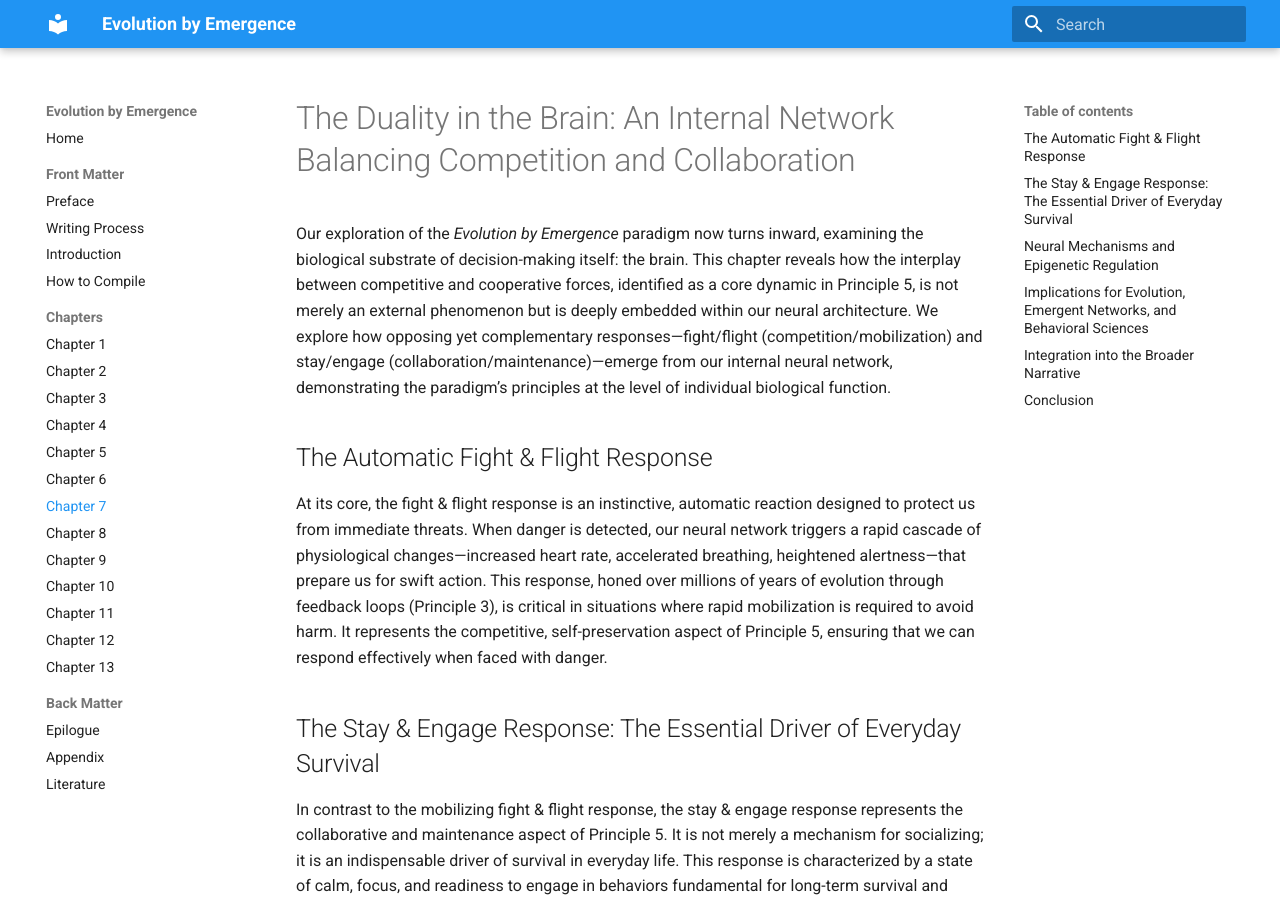
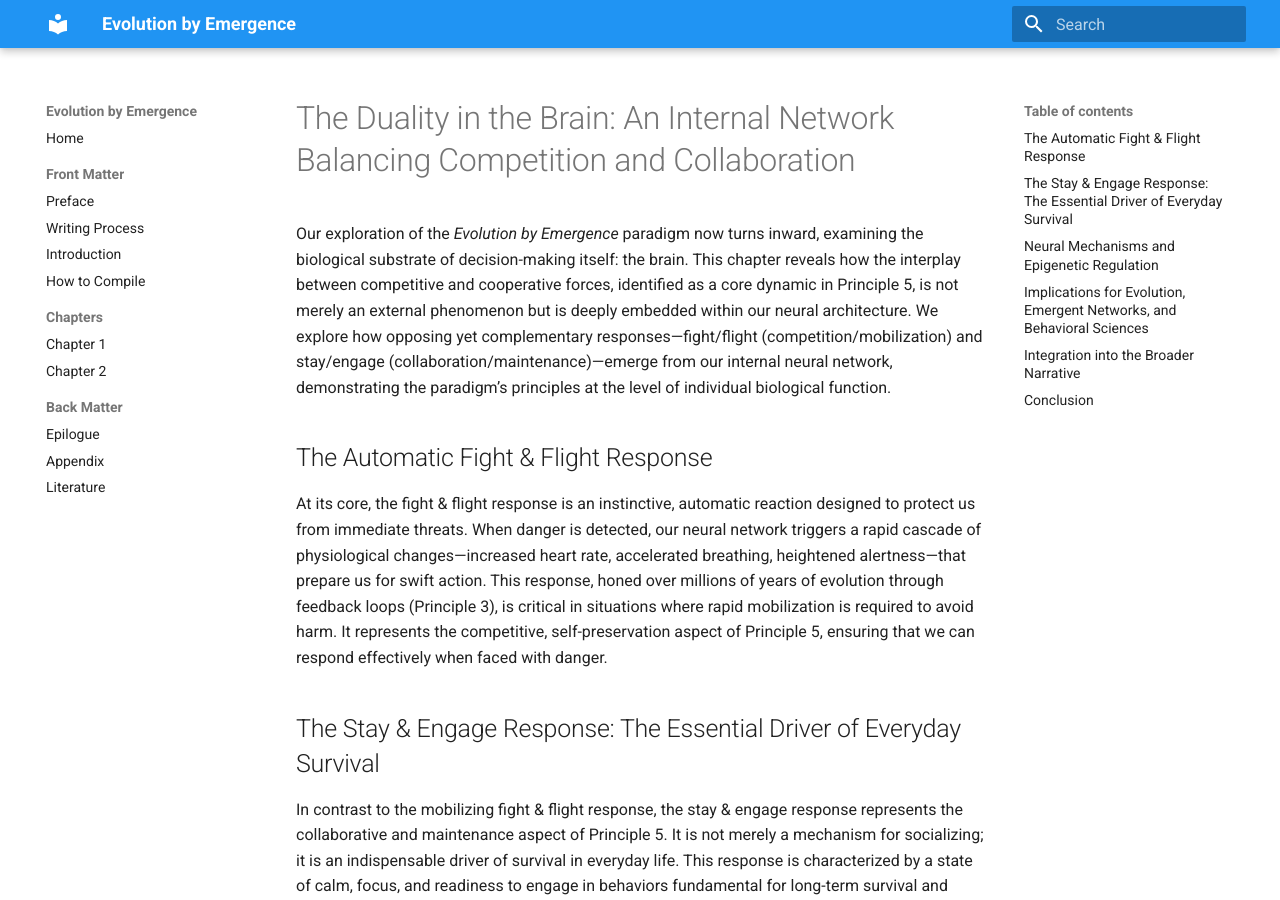
Before and after one commit to albertjanvanhoek/Evolution-by-Emergence, an MkDocs documentation site: the page built from docs/Chapters/Chapter_7.md, in a window 1280 px wide and 900 px high. Built offline with MkDocs 1.6.1 and Material for MkDocs 9.7.7, drawn with Linux system fonts in a browser that asks for light colours.

Commit message:
Update mkdocs.yml

```diff
--- a/mkdocs.yml
+++ b/mkdocs.yml
@@ -1,5 +1,6 @@
 site_name: Evolution by Emergence
 site_description: A Universal Theory of Networks, Life, and Mind
+
 theme:
   name: material
   palette:
@@ -12,6 +13,9 @@ theme:
     - search.highlight
     - search.share
 
+# _do not_ point site_dir at docs/, let it default to 'site'
+# docs_dir defaults to 'docs'—that’s where your .md files already are
+
 nav:
   - Home: index.md
   - Front Matter:
@@ -22,17 +26,7 @@ nav:
   - Chapters:
     - Chapter 1: Chapters/Chapter_1.md
     - Chapter 2: Chapters/Chapter_2.md
-    - Chapter 3: Chapters/Chapter_3.md
-    - Chapter 4: Chapters/Chapter_4.md
-    - Chapter 5: Chapters/Chapter_5.md
-    - Chapter 6: Chapters/Chapter_6.md
-    - Chapter 7: Chapters/Chapter_7.md
-    - Chapter 8: Chapters/Chapter_8.md
-    - Chapter 9: Chapters/Chapter_9.md
-    - Chapter 10: Chapters/Chapter_10.md
-    - Chapter 11: Chapters/Chapter_11.md
-    - Chapter 12: Chapters/Chapter_12.md
-    - Chapter 13: Chapters/Chapter_13.md
+    # …through Chapter 13
   - Back Matter:
     - Epilogue: Backmatter/Epilogue.md
     - Appendix: Backmatter/Appendix.md
```
